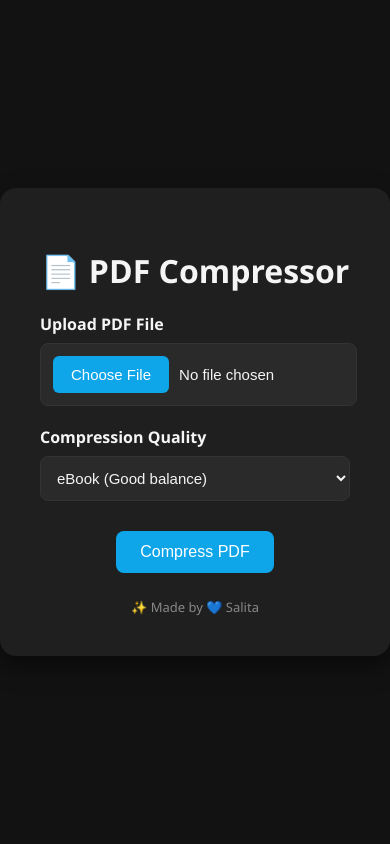
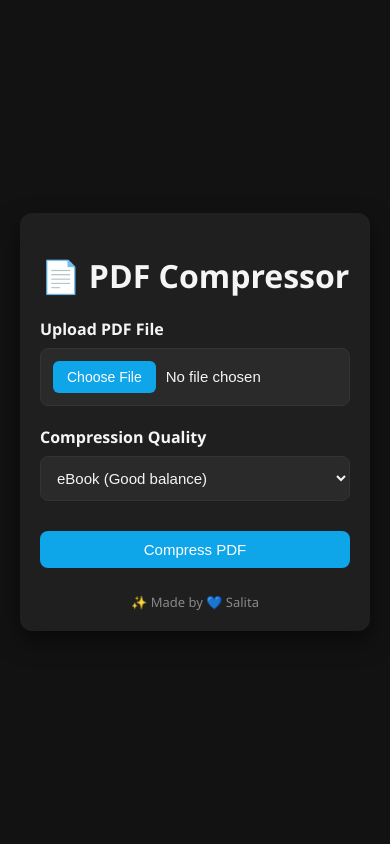
Before and after one commit to M-Salman-khan/PDF_Compressor, a Flask app: page / in a window 390 px wide. Run offline with Flask 3, Linux system fonts and the light colour scheme; some libraries are stand-ins or nearby versions.

Commit message:
style: add media queries and layout tweaks for mobile responsiveness

```diff
--- a/static/styles.css
+++ b/static/styles.css
@@ -14,19 +14,22 @@ body {
   display: flex;
   justify-content: center;
   align-items: center;
-  height: 100vh;
+  min-height: 100vh;
   margin: 0;
   color: var(--text-color);
+  padding: 20px;
+  box-sizing: border-box;
 }
 
 .container {
   background: var(--card-bg);
-  padding: 40px;
+  padding: 30px;
   border-radius: 16px;
   box-shadow: 0 10px 25px rgba(0, 0, 0, 0.5);
-  width: 90%;
+  width: 100%;
   max-width: 480px;
   text-align: center;
+  box-sizing: border-box;
 }
 
 label {
@@ -46,10 +49,9 @@ select {
   background-color: var(--input-bg);
   color: var(--text-color);
   font-size: 15px;
+  box-sizing: border-box;
 }
-input[type="file"] {
-  width: 94%;
-}
+
 input[type="file"]::file-selector-button {
   background-color: var(--accent-color);
   color: white;
@@ -77,6 +79,8 @@ button,
   margin-top: 10px;
   display: inline-block;
   text-decoration: none;
+  width: 100%;
+  box-sizing: border-box;
 }
 
 button:hover,
@@ -88,6 +92,7 @@ button:hover,
   font-size: 13px;
   margin-top: 25px;
   color: #888;
+  text-align: center;
 }
 
 /* Loading Modal */
@@ -137,3 +142,33 @@ button:hover,
   border-top: 1px solid #333;
   padding-top: 20px;
 }
+
+/* ✅ Responsive Adjustments */
+@media screen and (max-width: 480px) {
+  .container {
+    padding: 20px;
+    border-radius: 12px;
+  }
+
+  input[type="file"]::file-selector-button {
+    padding: 8px 14px;
+    font-size: 14px;
+  }
+
+  button,
+  .btn {
+    font-size: 15px;
+    padding: 10px 18px;
+  }
+
+  #loadingModal .modal-content {
+    padding: 20px 30px;
+    font-size: 16px;
+  }
+
+  .spinner {
+    width: 30px;
+    height: 30px;
+    border-width: 5px;
+  }
+}
```
